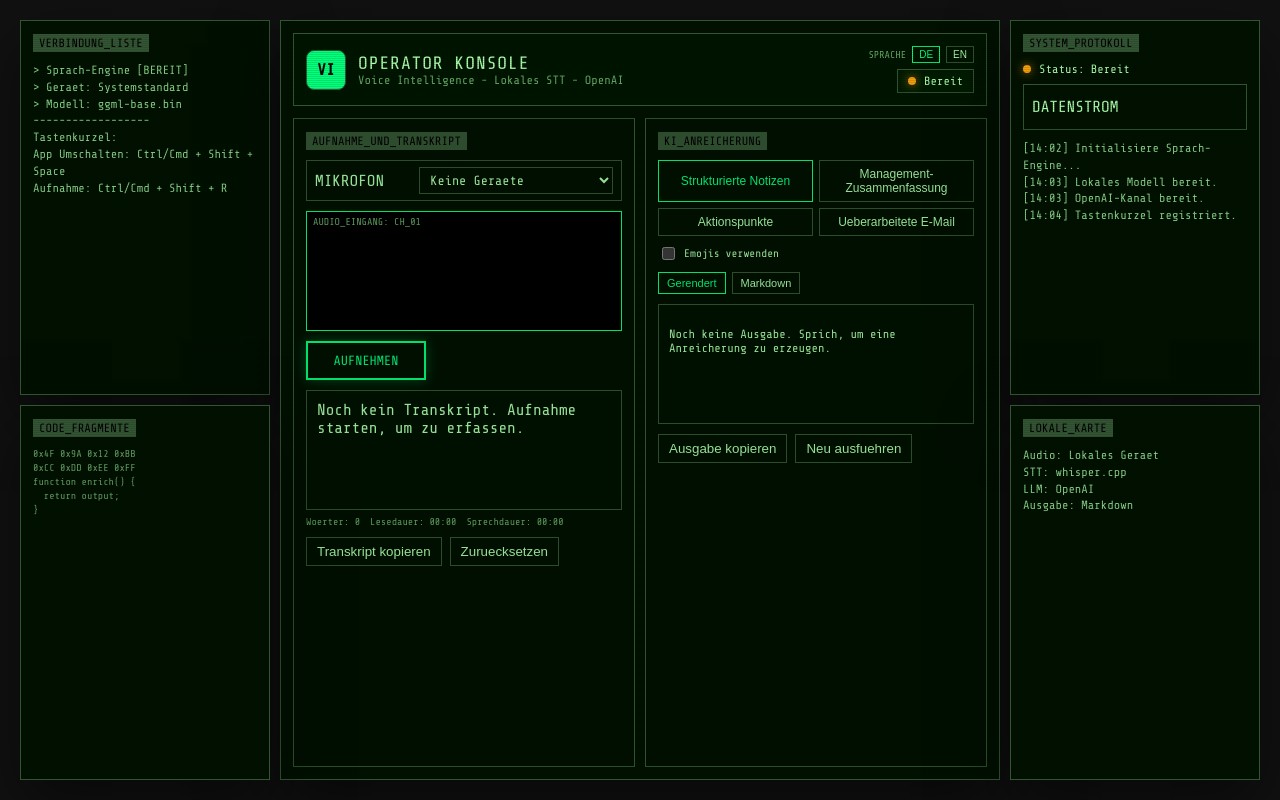
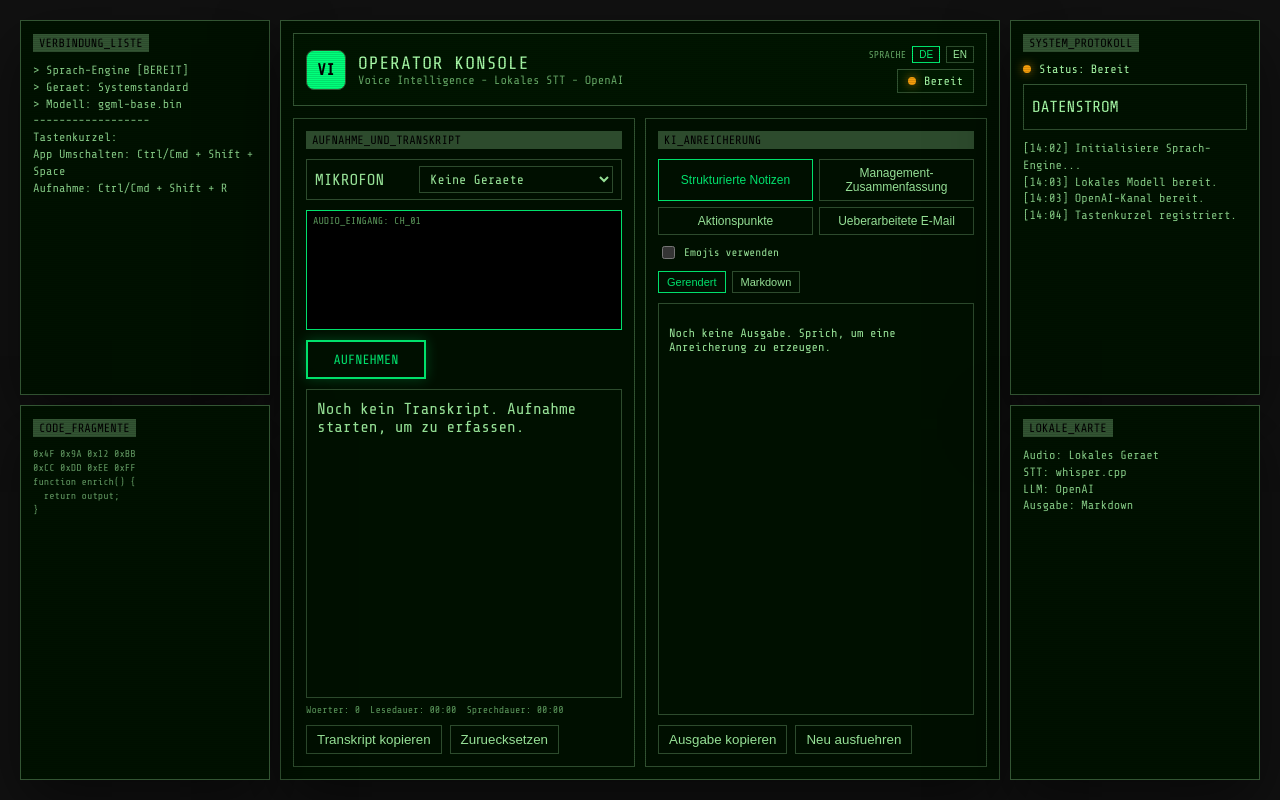
Before and after one commit to 0x92/Voice-Intelligence-App, a Next.js app in the folder app/: page / in a window 1280 px wide. Built offline with nearby package versions, Linux system fonts and the light colour scheme.

Commit message:
Die Textbereiche (Transcript + Rendered/Markdown) ziehen sich jetzt bis nach unten und nutzen den freien Platz.

```diff
--- a/app/src/app/globals.css
+++ b/app/src/app/globals.css
@@ -193,10 +193,14 @@ main.matrix {
   grid-template-columns: 1fr 1fr;
   gap: 10px;
   flex: 1;
+  align-items: stretch;
 }
 
 .panel.inner {
   box-shadow: none;
+  display: flex;
+  flex-direction: column;
+  min-height: 0;
 }
 
 .row {
@@ -286,12 +290,14 @@ select {
 }
 
 .block.transcript {
-  max-height: 240px;
+  flex: 1 1 auto;
+  min-height: 160px;
   overflow: auto;
 }
 
 .block.markdown {
-  max-height: 240px;
+  flex: 1 1 auto;
+  min-height: 160px;
   overflow: auto;
 }
 
```
